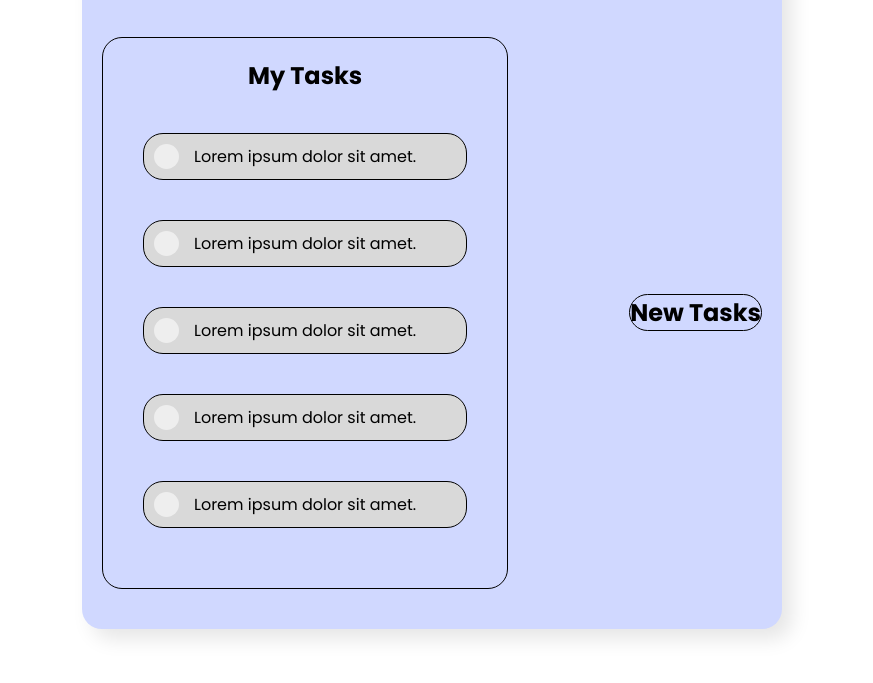
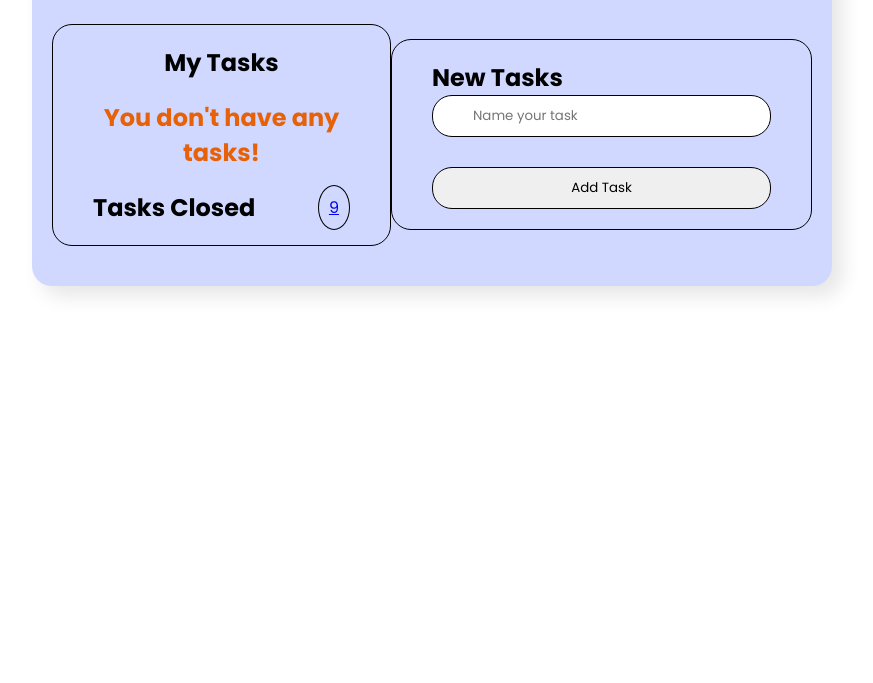
Before and after one commit to Quireza/To-Do-List-, a plain HTML site: page index.html in a window 1280 px wide. Shown: the part 117-800 px from the top of the page, without its empty margins (208-1081 px from the left). Drawn offline with Linux system fonts and the light colour scheme.

Commit message:
add any functions to add new tasks

```diff
--- a/index.html
+++ b/index.html
@@ -9,6 +9,7 @@
   <link rel="preconnect" href="https://fonts.googleapis.com">
   <link rel="preconnect" href="https://fonts.gstatic.com" crossorigin>
   <link href="https://fonts.googleapis.com/css2?family=Poppins:ital,wght@0,100;0,200;0,300;0,400;0,500;0,600;0,700;0,800;0,900;1,100;1,200;1,300;1,400;1,500;1,600;1,700;1,800;1,900&display=swap" rel="stylesheet">
+  <link rel="stylesheet" href="https://cdnjs.cloudflare.com/ajax/libs/font-awesome/5.13.0/css/all.min.css">
 </head>
 <body>
 
@@ -16,22 +17,39 @@
     <h1 class="titleTasks">Tasks</h1>
 
     <div class="tasksAll">
+
+      <!-- PLACE FOR MY TASKS -->
       <div class="tasksMine border-r">
         <h2>My Tasks</h2>
 
         <div class="tasksCheckList">
-          <ul>
-            <li> <input type="checkbox" name="checkbox" id="checkbox"> <span class="checkmark"></span>Lorem ipsum dolor sit amet.</li>
-            <li> <input type="checkbox" name="checkbox" id="checkbox"> <span class="checkmark"></span>Lorem ipsum dolor sit amet.</li>
-            <li> <input type="checkbox" name="checkbox" id="checkbox"> <span class="checkmark"></span>Lorem ipsum dolor sit amet.</li>
-            <li> <input type="checkbox" name="checkbox" id="checkbox"> <span class="checkmark"></span>Lorem ipsum dolor sit amet.</li>
-            <li> <input type="checkbox" name="checkbox" id="checkbox"> <span class="checkmark"></span>Lorem ipsum dolor sit amet.</li>
+          <h2 id="emptyTask" class="emptyTask">You don't have any tasks!</h2>
+          <ul id="listMyTasks">
+            <!--<li> <input type="checkbox" name="checkbox" id="checkbox"><label for="">Lorem ipsum dolor sit amet.</label></li>
+            <li> <input type="checkbox" name="checkbox" id="checkbox"><label for="">Lorem ipsum dolor sit amet.</label></li>
+            <li> <input type="checkbox" name="checkbox" id="checkbox"><label for="">Lorem ipsum dolor sit amet.</label></li>
+            <li> <input type="checkbox" name="checkbox" id="checkbox"><label for="">Lorem ipsum dolor sit amet.</label></li>
+            <li> <input type="checkbox" name="checkbox" id="checkbox"><label for="">Lorem ipsum dolor sit amet.</label></li>-->
           </ul>
+        </div>
+
+        <!-- PLACE FOR TASKS CLOSED-->
+        <div class="tasksClosed">
+          <h2 class="titleTasksClosed">Tasks Closed</h2>
+
+          <a href="#"><span class="numberTasksClosed">9</span></a>
         </div>
       </div>
 
-      <div class="taksNewTasks border-r">
+      <!-- SPACE FOR THE NEW TASKS -->
+      <div class="newTasks border-r">
         <h2>New Tasks</h2>
+
+        <div class="joinTasks">
+          <input type="text" name="myTask" id="myTask" placeholder="Name your task">
+
+          <button onclick="callMyTask()" id="submit" type="submit">Add Task</button>
+        </div>
       </div>
     </div>
 
--- a/script.js
+++ b/script.js
@@ -0,0 +1,37 @@
+let tasks = [];
+
+function callMyTask() {
+  let myButton = document.getElementById('submit');
+
+  myButton.addEventListener("click", function() {
+    let myTextTask = document.getElementById('myTask').value;
+    let myListTask = document.getElementById('listMyTasks');
+    let createMyTask = document.createElement('li');
+    let checkbox = document.createElement('input');
+    let label = document.createElement('label');
+
+    checkbox.type = 'checkbox';
+    checkbox.name = 'checkbox';
+
+    if (tasks.length !== '0') {
+      let emptyTask = document.getElementById('emptyTask');
+
+      emptyTask.style.display = 'none';
+    }
+
+    if (myTextTask == '') {
+      return false
+    } else {
+      label.textContent = myTextTask;
+      createMyTask.appendChild(checkbox);
+      createMyTask.appendChild(label);
+      myListTask.appendChild(createMyTask);
+
+      tasks.push(myTextTask);
+    }
+
+    console.log(tasks);
+
+    document.getElementById('myTask').value = '';
+  })
+}
--- a/style.css
+++ b/style.css
@@ -6,45 +6,26 @@
 }
 
 main {
-  width: 700px;
+  width: 800px;
+  height: 100vh;
   border-radius: 20px;
   box-shadow: 10px 10px 20px rgba(0, 0, 0, 0.1);
   background-color: #D0D8FF;
   height: auto;
   margin: 0 auto;
-  margin-top: 2%;
+  margin-top: 1%;
 }
 
 li {
   list-style: none;
 }
 
-main input {
-  position: absolute;
-  opacity: 0;
-  cursor: pointer;
-  height: 0;
-  width: 0;
+input[type="text"] {
+  border: 1px solid black;
+  border-radius: 20px;
+  padding: 10px 40px;
+
 }
-
-.checkmark {
-  position: absolute;
-  top: 10px;
-  left: 10px;
-  height: 25px;
-  width: 25px;
-  background-color: #eee;
-  border-radius: 50%;
-}
-
-.checkmark:hover {
-  cursor: pointer;
-}
-
-.tasksCheckList input:checked ~ .checkmark {
-  background-color: #4bda12;
-}
-
 
 .border-r {
   border-radius: 20px;
@@ -67,15 +48,63 @@ main input {
   display: flex;
   flex-direction: column;
   justify-content: center;
+  padding: 20px 40px;
+}
+
+.tasksAll .tasksMine h2 {
+  text-align: center;
+}
+
+.tasksAll .tasksMine .emptyTask {
+  margin: 20px 0;
+  color: #e66108;
+}
+
+.tasksAll .tasksMine .tasksClosed {
+  display: flex;
+  flex-direction: row;
   align-items: center;
-  padding: 20px 40px;
+  justify-content: space-between;
+}
+
+.tasksAll .tasksMine .tasksClosed span {
+  border: 1px solid black;
+  border-radius: 50%;
+  padding: 10px;
+}
+
+.tasksAll .tasksMine .tasksClosed a {
+  list-style: none;
+}
+
+.tasksAll .tasksMine .tasksCheckList li {
+  display: flex;
+  gap: 10px;
 }
 
 .tasksAll .tasksMine .tasksCheckList li{
   position: relative;
-  padding: 10px 50px;
+  padding: 10px 20px;
   border: 1px solid black;
   border-radius: 20px;
   margin: 40px 0;
   background-color: #D9D9D9;
 }
+
+.newTasks {
+  padding: 20px 40px;
+}
+
+.newTasks .joinTasks {
+  display: flex;
+  flex-direction: column;
+  justify-content: space-evenly;
+  gap: 30px;
+}
+
+.newTasks .joinTasks button {
+  border-radius: 20px;
+  border: 1px solid black;
+  padding: 10px 40px;
+  cursor: pointer;
+}
```
